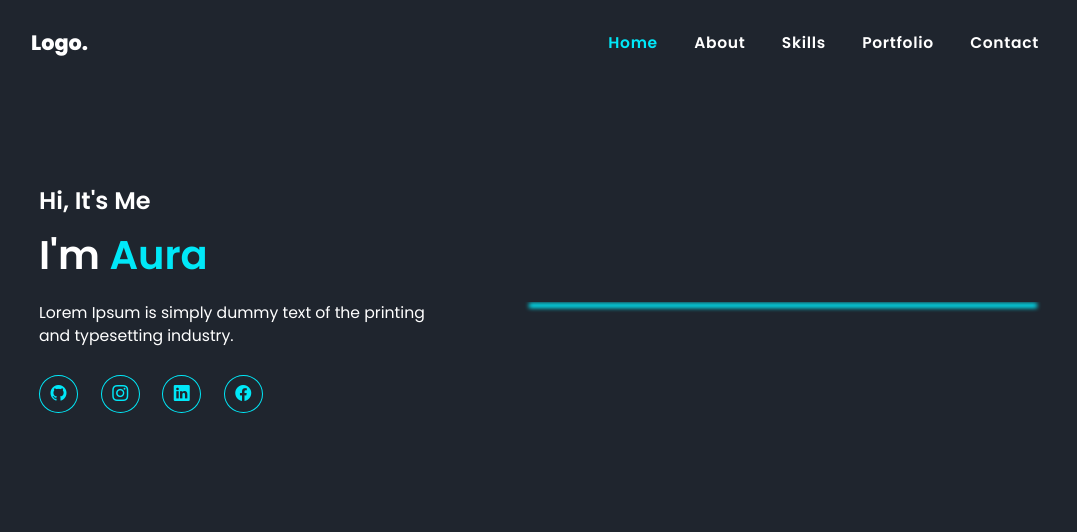
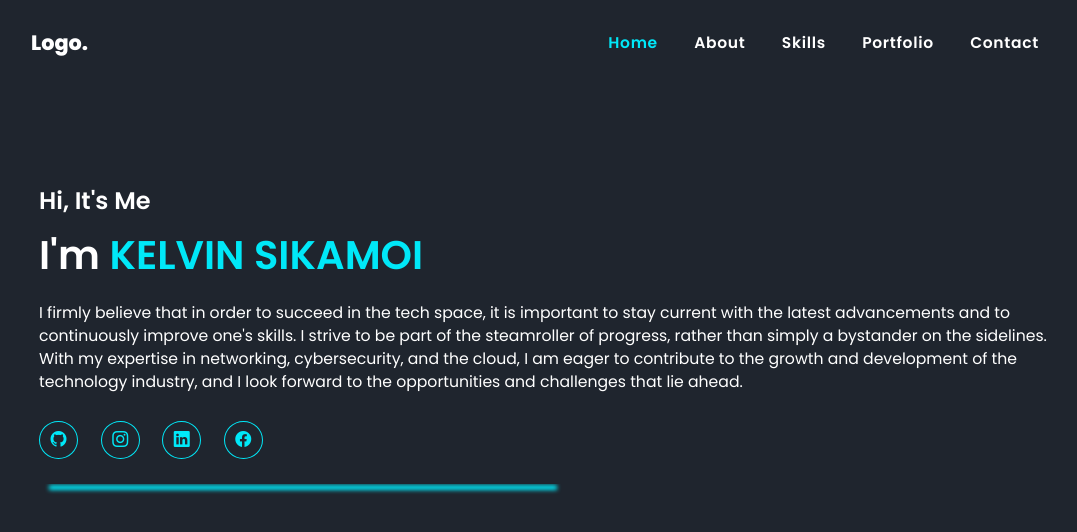
Before and after one commit to KELVINKANI/MY-RESUME, a plain HTML site: page index.html in a window 1280 px wide. Shown: the whole page, without its empty margins (97-1174 px from the left). Drawn offline with nearby package versions, Linux system fonts and the light colour scheme.

Commit message:
Update index.html

```diff
--- a/index.html
+++ b/index.html
@@ -218,8 +218,8 @@
     <section>
         <div class="main">
             <div class="detail"><!---Sarah -->
-                <h1><span>Hi, It's Me</span> <br> I'm <span style="color:#00E8F8;">Aura</span></h1>
-                <p>Lorem Ipsum is simply dummy text of the printing <br> and typesetting industry. </p>
+                <h1><span>Hi, It's Me</span> <br> I'm <span style="color:#00E8F8;">KELVIN SIKAMOI </span></h1>
+                <p>  I firmly believe that in order to succeed in the tech space, it is important to stay current with the latest advancements and to continuously improve one's skills. I strive to be part of the steamroller of progress, rather than simply a bystander on the sidelines. With my expertise in networking, cybersecurity, and the cloud, I am eager to contribute to the growth and development of the technology industry, and I look forward to the opportunities and challenges that lie ahead. </p>
                 <div class="social">
                     <a href="#"><i class="bi bi-github"></i></a>
                     <a href="#"><i class="bi bi-instagram"></i></a>
```
